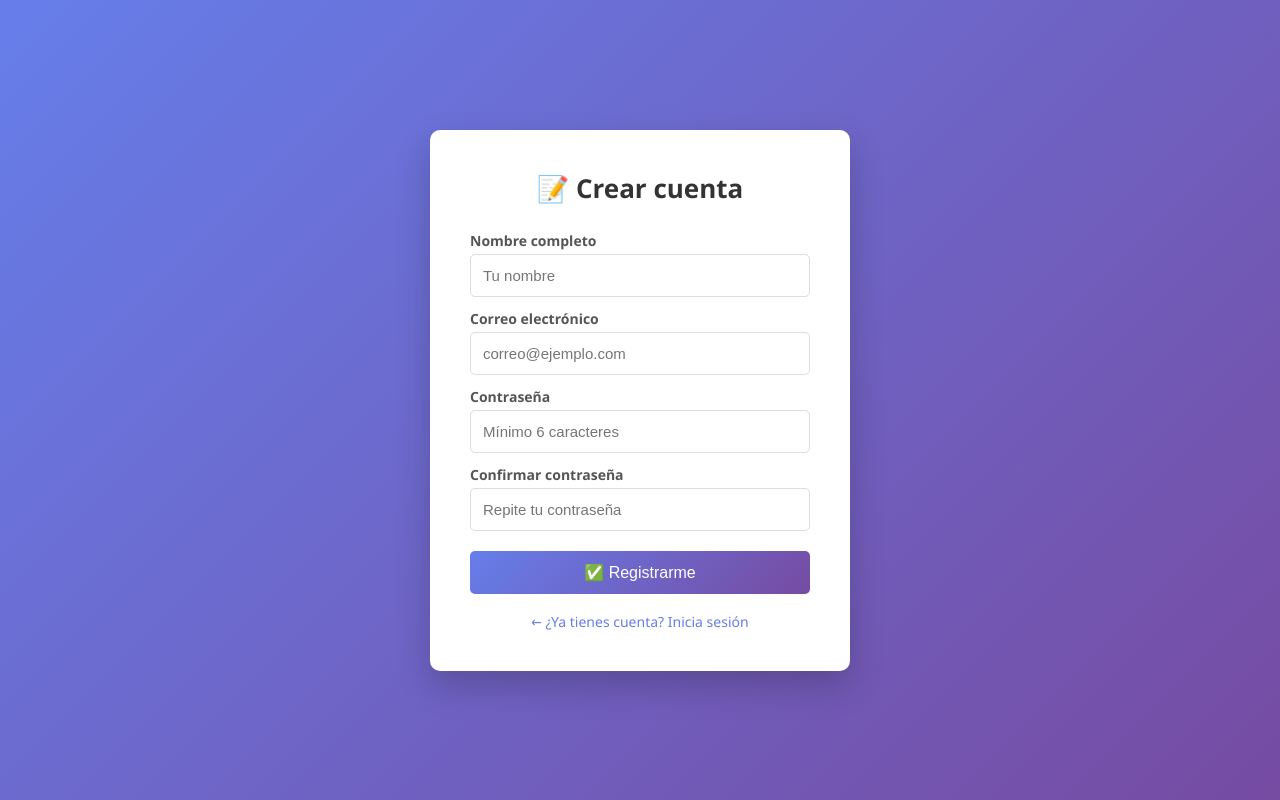
After one commit to leraaranza1400-web/tiendita, a PHP site: page /registro.php in a window 1280 px wide. The commit adds this page. Run offline with PHP 8.4, Linux system fonts and the light colour scheme.

Commit message:
feat: agregar registro de usuarios y corregir seguridad

```diff
--- /dev/null
+++ b/registro.php
@@ -0,0 +1,137 @@
+<!DOCTYPE html>
+<html lang="es">
+<head>
+    <meta charset="UTF-8">
+    <meta name="viewport" content="width=device-width, initial-scale=1.0">
+    <title>Registro - Tiendita</title>
+    <style>
+        * { margin: 0; padding: 0; box-sizing: border-box; }
+
+        body {
+            font-family: 'Segoe UI', Tahoma, Geneva, Verdana, sans-serif;
+            background: linear-gradient(135deg, #667eea 0%, #764ba2 100%);
+            min-height: 100vh;
+            display: flex;
+            justify-content: center;
+            align-items: center;
+        }
+
+        .register-container {
+            background: white;
+            border-radius: 10px;
+            box-shadow: 0 15px 35px rgba(0,0,0,0.2);
+            padding: 40px;
+            width: 420px;
+            animation: fadeIn 0.5s ease-in;
+        }
+
+        @keyframes fadeIn {
+            from { opacity: 0; transform: translateY(-20px); }
+            to   { opacity: 1; transform: translateY(0); }
+        }
+
+        h2 {
+            text-align: center;
+            color: #333;
+            margin-bottom: 25px;
+            font-size: 26px;
+        }
+
+        label {
+            display: block;
+            margin: 12px 0 4px;
+            color: #555;
+            font-size: 14px;
+            font-weight: 600;
+        }
+
+        input {
+            width: 100%;
+            padding: 12px;
+            border: 1px solid #ddd;
+            border-radius: 5px;
+            font-size: 15px;
+            transition: all 0.3s;
+        }
+
+        input:focus {
+            outline: none;
+            border-color: #667eea;
+            box-shadow: 0 0 5px rgba(102,126,234,0.3);
+        }
+
+        button {
+            width: 100%;
+            padding: 12px;
+            background: linear-gradient(135deg, #667eea 0%, #764ba2 100%);
+            color: white;
+            border: none;
+            border-radius: 5px;
+            font-size: 16px;
+            cursor: pointer;
+            transition: transform 0.2s;
+            margin-top: 20px;
+        }
+
+        button:hover { transform: scale(1.02); }
+
+        .link {
+            display: block;
+            text-align: center;
+            margin-top: 18px;
+            color: #667eea;
+            text-decoration: none;
+            font-size: 14px;
+        }
+
+        .link:hover { text-decoration: underline; }
+
+        /* Mensajes de error desde URL */
+        .error-msg {
+            background: #f8d7da;
+            color: #721c24;
+            padding: 10px 14px;
+            border-radius: 5px;
+            margin-bottom: 16px;
+            border-left: 4px solid #dc3545;
+            font-size: 14px;
+        }
+    </style>
+</head>
+<body>
+    <div class="register-container">
+        <h2>📝 Crear cuenta</h2>
+
+        <?php if(isset($_GET['error'])): ?>
+            <div class="error-msg">
+                ⚠️ <?php
+                    $e = $_GET['error'];
+                    if($e == 'campos_vacios')    echo "Todos los campos son obligatorios.";
+                    if($e == 'email_invalido')   echo "El correo electrónico no es válido.";
+                    if($e == 'pass_corta')       echo "La contraseña debe tener al menos 6 caracteres.";
+                    if($e == 'pass_no_coincide') echo "Las contraseñas no coinciden.";
+                    if($e == 'email_existe')     echo "Ese correo ya está registrado.";
+                ?>
+            </div>
+        <?php endif; ?>
+
+        <form action="crear_usuario.php" method="POST">
+            <label for="nombre">Nombre completo</label>
+            <input type="text" id="nombre" name="nombre" placeholder="Tu nombre" required>
+
+            <label for="correo">Correo electrónico</label>
+            <input type="email" id="correo" name="correo" placeholder="correo@ejemplo.com" required>
+
+            <label for="password">Contraseña</label>
+            <input type="password" id="password" name="password" placeholder="Mínimo 6 caracteres" required>
+
+            <label for="password2">Confirmar contraseña</label>
+            <input type="password" id="password2" name="password2" placeholder="Repite tu contraseña" required>
+
+            <button type="submit">✅ Registrarme</button>
+        </form>
+
+        <a href="index.html" class="link">← ¿Ya tienes cuenta? Inicia sesión</a>
+    </div>
+</body>
+</html>
```
Also changed, not shown: crear_usuario.php (added, +56 -0 lines), editar.php (+43 -34 lines), index.html (+45 -29 lines), login.php (+26 -19 lines).
